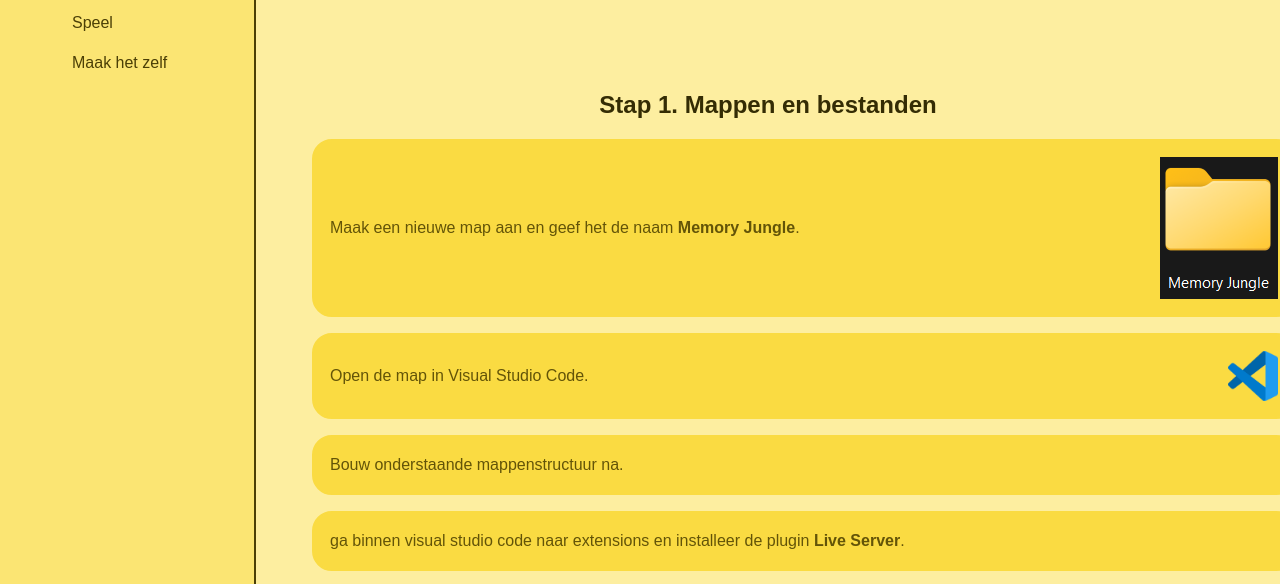
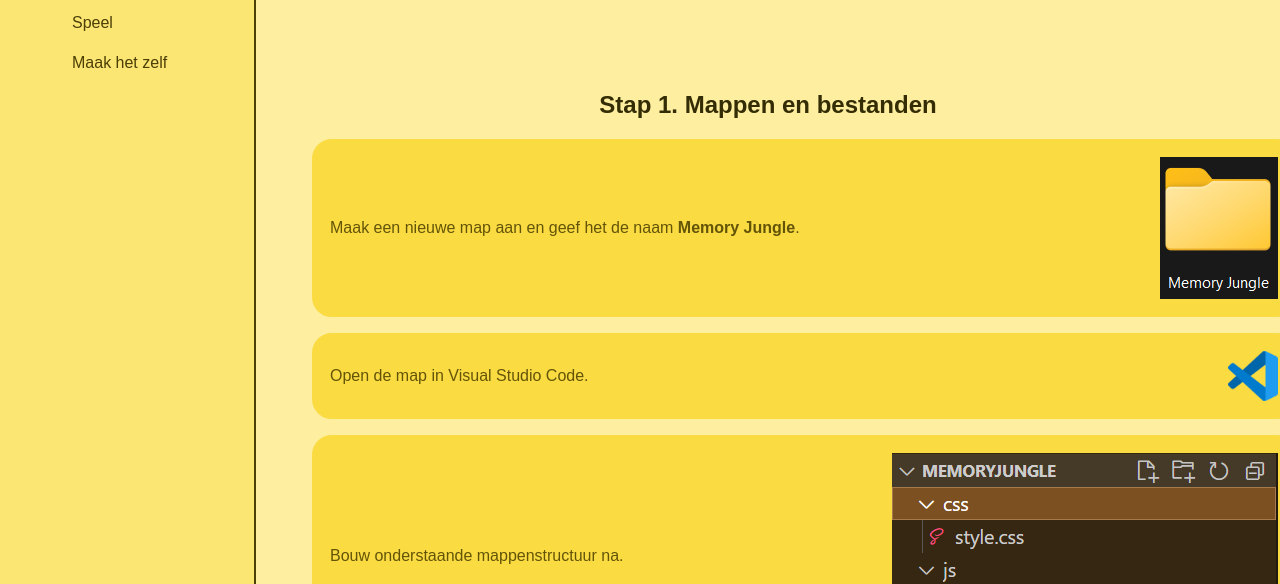
Before and after one commit to pgmgent-atwork2/project-1-workshop-start-2-code-memoryjungle, a plain HTML site: page stappenplan.html in a window 1280 px wide. Shown: the part 137-721 px from the top of the page. Drawn offline with Linux system fonts and the light colour scheme; a web font is replaced by a local one.

Commit message:
mappenstructuur

```diff
--- a/stappenplan.html
+++ b/stappenplan.html
@@ -47,6 +47,7 @@
 
                 <li>
                 <p>Bouw onderstaande mappenstructuur na.</p>
+                <img src="./img/mappenstruc.png">
                 </li>
 
                 <li>
```
Also changed, not shown: img/mappenstruc.png (added).
